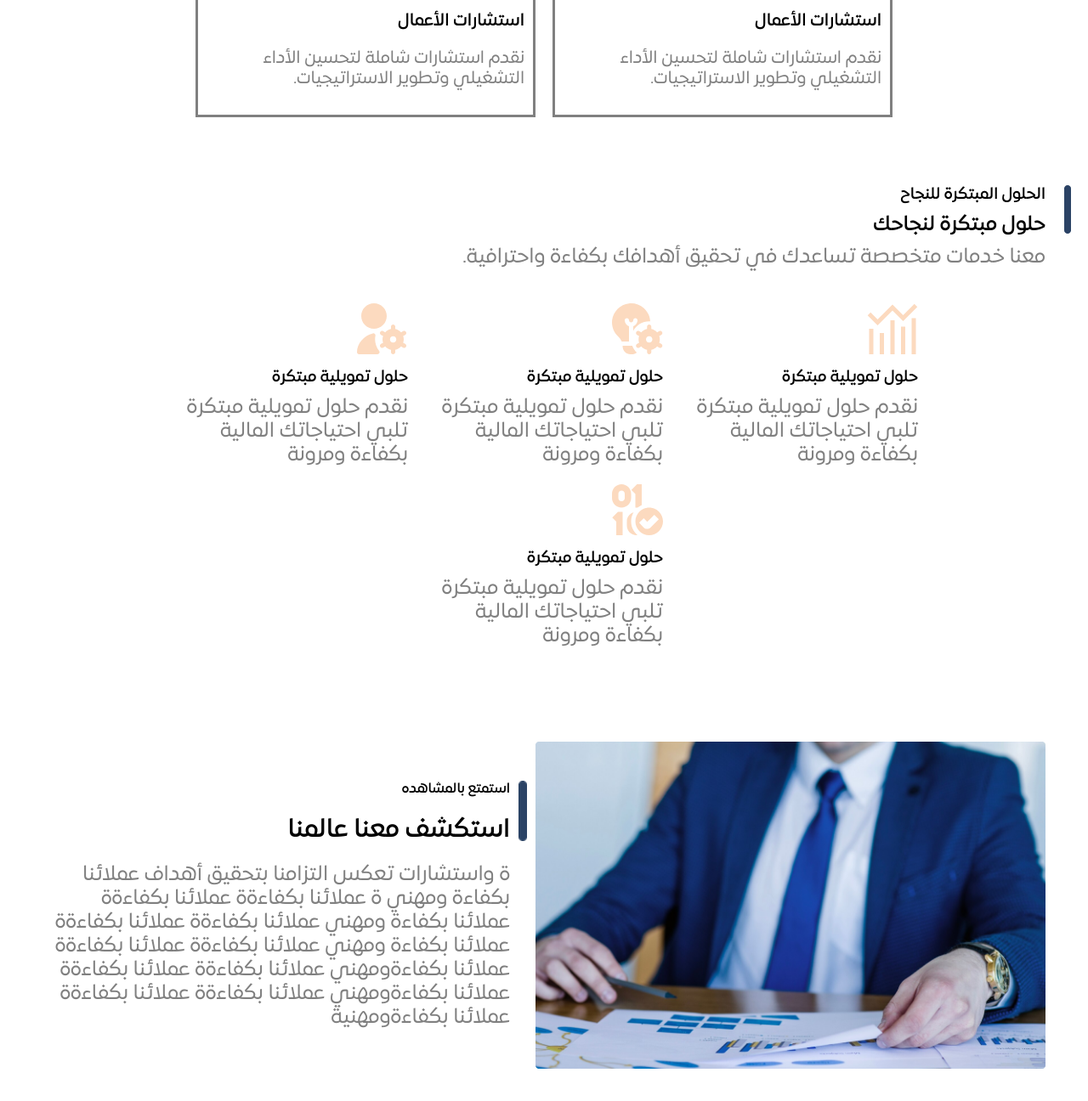
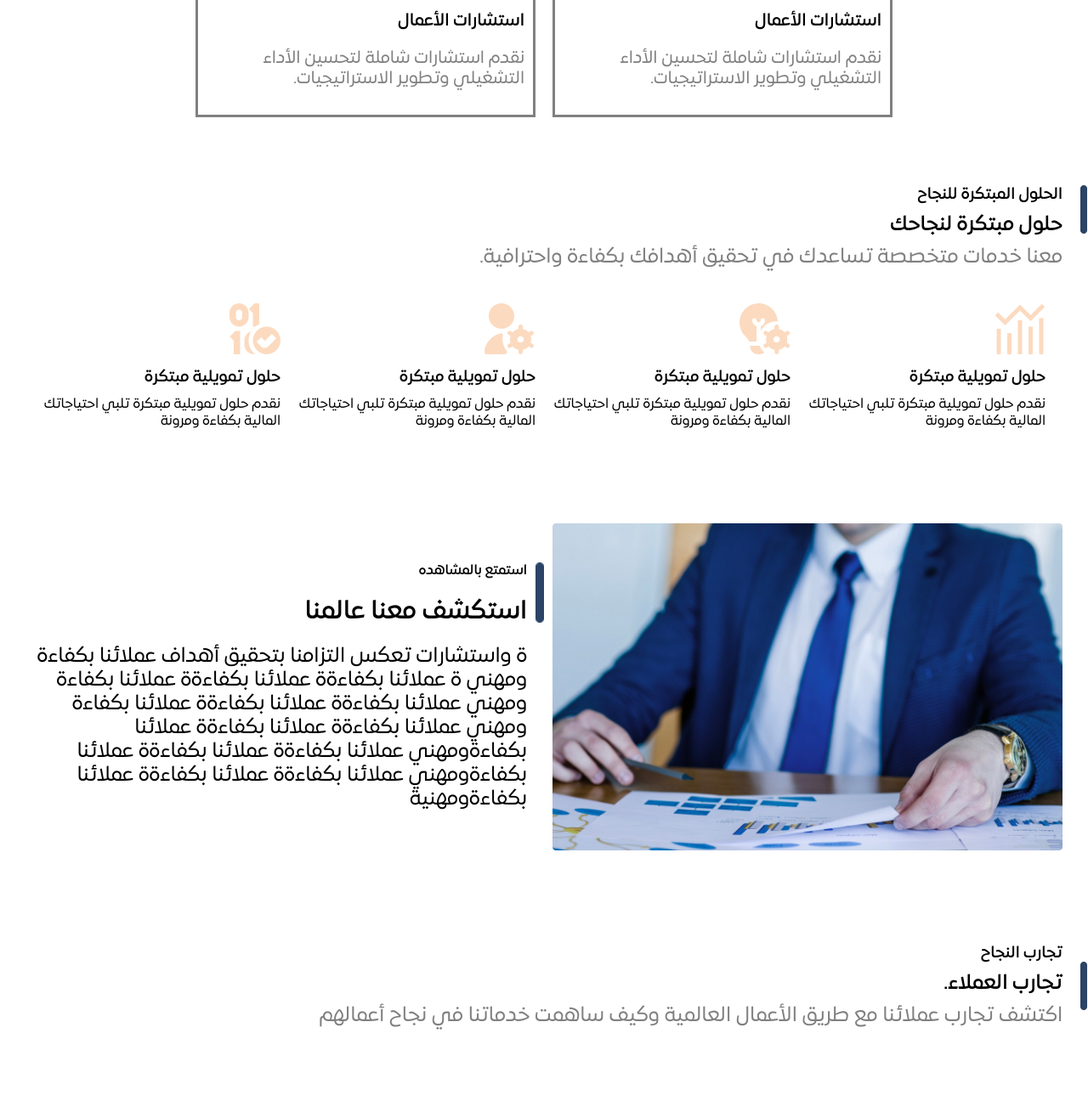
Before and after one commit to Amr-shousha/Tarik-Alamal, a plain HTML site: page index.html in a window 1280 px wide. Shown: the part 2705-4001 px from the top of the page at 85% size. After the commit the page ends 3945 px from the top, so only its background shows below. Drawn offline with Linux system fonts and the light colour scheme.

Commit message:
testimonials title

```diff
--- a/assets/css/style.css
+++ b/assets/css/style.css
@@ -73,7 +73,17 @@ justify-content: center;
    width: 100%;
  max-width: 1400px;
 }
-
+.section-title{
+      position: relative;
+}
+.section-title h1
+{
+    margin: 10px 0;
+}
+.section-title p{
+   color: var(--gray-color);
+    font-size: 24px;
+}
 header{
 
   height: 500px;
@@ -101,10 +111,9 @@ header #smallerContent{
 header #smallerContent img{
     width: 30px;
 }
-header #decoration{
+#decoration{
     position: absolute;
-    right: 20px;
-}
+right: 1px;}
 #features{
     display: flex;
     flex-direction: row;
@@ -232,22 +241,12 @@ width: 100%;
 #solutions{
     position: relative;
 }
-#solutions #decoration{
-position: absolute;
-right: 20px;
-top: 50px;
-}
+
 #solutions .container{
     position: relative;
-      padding:50px;
+      padding-top:50px;
 }
-#solutions h1{
-    margin:  10px 0;
-}
-#solutions p{
-    color: var(--gray-color);
-    font-size: 24px;
-}
+
 #solutions  #solutionsCards{
     display: flex;
     flex-direction:row ;
@@ -269,7 +268,7 @@ margin: 10px 0px;
     display: flex;
     align-items: center;
     gap: 30px;
-    padding:100px  0 50px 0 ;
+    padding:100px  0px 50px 0px ;
 }
 #solutions  #mainContent img{
     width: 600px;
@@ -279,9 +278,14 @@ margin: 10px 0px;
     margin: 20px 0;
 
 }
+#solutions  #mainContent p{
+    font-size: 24px;
+}
 #solutions  #mainContent #text{
     position: relative;
 
+}#solutions #decoration{
+    top:50px
 }
 
 #solutions  #mainContent #line {
@@ -290,3 +294,8 @@ position: absolute;
 right: -20px;
 }
 /* #solutions  #mainContent */
+
+#testimonials .container{
+    position: relative;
+
+}
--- a/index.html
+++ b/index.html
@@ -162,10 +162,13 @@
 <section class="section" id="solutions" >
 
  <div class="container">
-                 <img id="decoration" src="/assets/images/Rectangle 3.png" alt="">
+     <img id="decoration" src="/assets/images/Rectangle 3.png" alt="">
+    <div class="section-title">
+
                 <h3>الحلول المبتكرة للنجاح</h3>
                 <h1>  حلول مبتكرة لنجاحك</h1>
                 <p>  معنا خدمات متخصصة تساعدك في تحقيق أهدافك بكفاءة واحترافية.</p>
+                </div>
                  <div id="solutionsCards">
                 <div class="card">
                     <img src="assets/images/explore/explore_4.svg" alt="">
@@ -208,10 +211,15 @@
 
 </section>
 
-<section class="section" >
-<div class="container">
-    <div id="content" ></div>
-</div>
+<section class="section"id="testimonials" >
+<div class="container" id="">
+     <img id="decoration" src="/assets/images/Rectangle 3.png" alt="">
+     <div class="section-title">
+               <h3  > تجارب النجاح  </h3>
+                <h1 >  تجارب العملاء.</h1>
+                <p> اكتشف تجارب عملائنا مع طريق الأعمال العالمية وكيف ساهمت خدماتنا في نجاح أعمالهم</p>
+     </div>
+
 </section>
     </body>
 </html>
```
